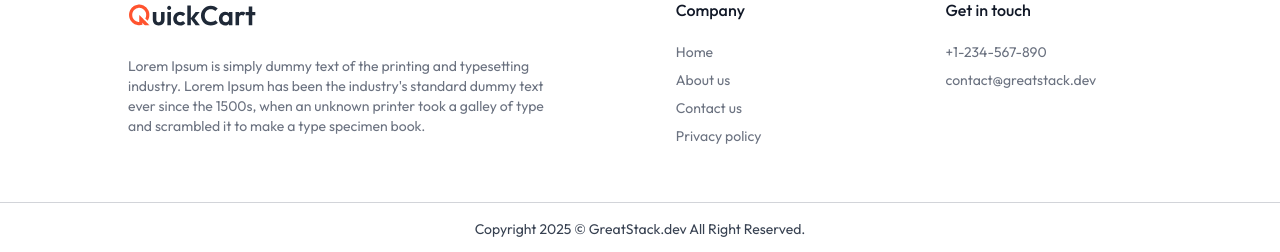
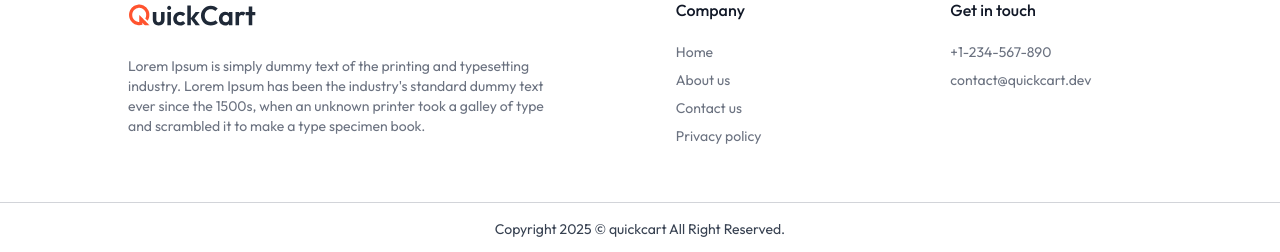
Before and after one commit to Shubhamnagar21/Ecommerce_Web_App, a Next.js app: page / in a window 1280 px wide. Shown: the part 1960-2212 px from the top of the page. Built offline with nearby package versions, Linux system fonts and the light colour scheme; no server answers; the database is empty.

Commit message:
Update Footer.jsx

```diff
--- a/components/Footer.jsx
+++ b/components/Footer.jsx
@@ -41,13 +41,13 @@ const Footer = () => {
             <h2 className="font-medium text-gray-900 mb-5">Get in touch</h2>
             <div className="text-sm space-y-2">
               <p>+1-234-567-890</p>
-              <p>contact@greatstack.dev</p>
+              <p>contact@quickcart.dev</p>
             </div>
           </div>
         </div>
       </div>
       <p className="py-4 text-center text-xs md:text-sm">
-        Copyright 2025 © GreatStack.dev All Right Reserved.
+        Copyright 2025 © quickcart All Right Reserved.
       </p>
     </footer>
   );
```
